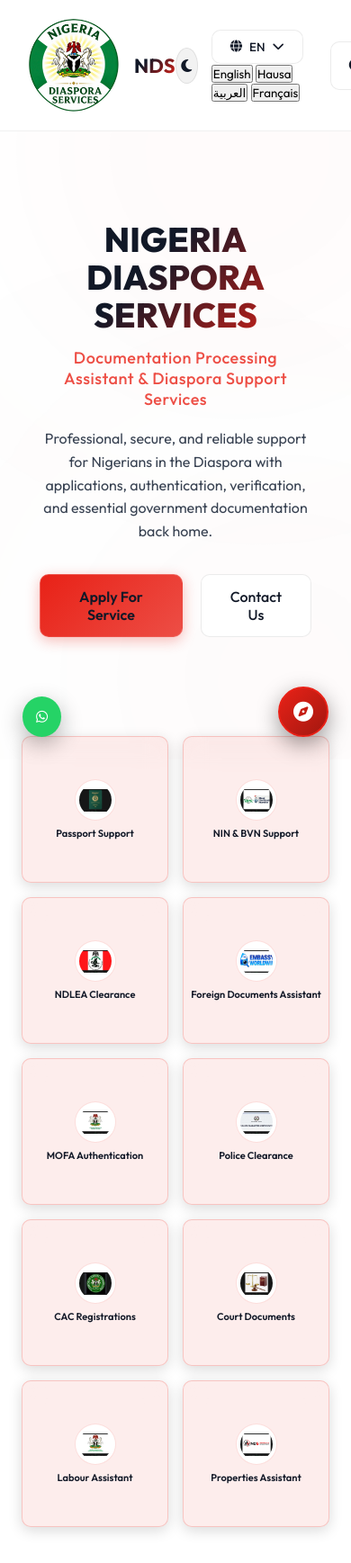
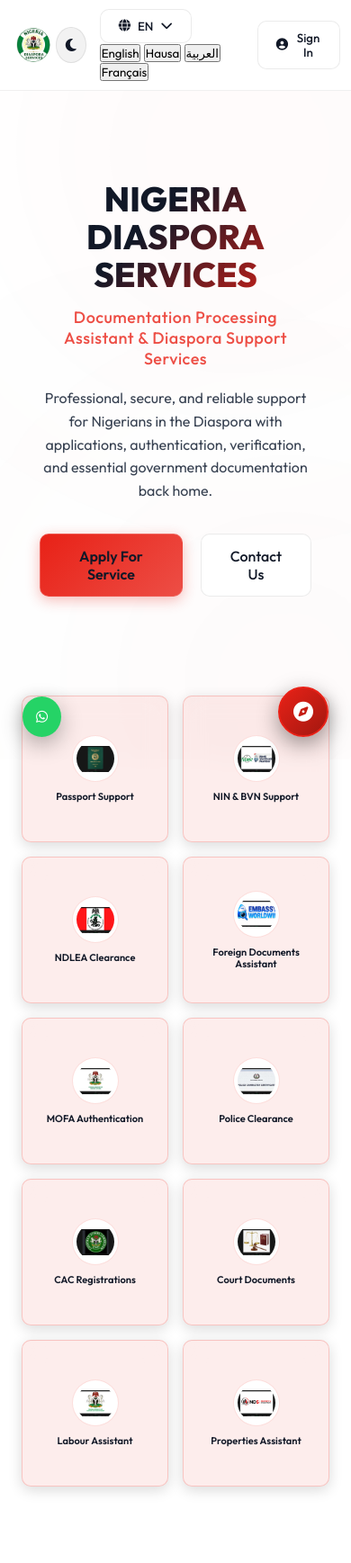
Before and after one commit to aminahausawi10-max/NDS, a PHP site: page / in a window 390 px wide; the page is wider, and only the part inside the window is pictured. Shown: that part at 90% size. After the commit the page ends 1659 px from the top of that part, so only its background shows below. Run offline with PHP 8.4, Linux system fonts and the light colour scheme.

Commit message:
Fix mobile header horizontal layout overflow and make service logo icons larger

```diff
--- a/public/style.css
+++ b/public/style.css
@@ -1612,6 +1612,16 @@ select option {
 }
 
 @media (max-width: 768px) {
+  .header-container {
+    padding: 10px 12px !important;
+  }
+  .logo img {
+    height: 50px !important;
+    width: 50px !important;
+  }
+  .logo span {
+    display: none !important;
+  }
   .desktop-nav {
     display: none;
   }
@@ -1894,7 +1904,7 @@ select option {
   -webkit-backdrop-filter: blur(12px) !important;
   border: 1px solid rgba(230, 33, 23, 0.2) !important;
   border-radius: var(--border-radius-md) !important;
-  padding: 12px 8px !important;
+  padding: 14px 10px !important;
   text-align: center;
   text-decoration: none;
   transition: var(--transition-smooth);
@@ -1915,16 +1925,16 @@ select option {
 }
 
 .home-service-icon-wrap {
-  width: 46px;
-  height: 46px;
+  width: 52px;
+  height: 52px;
   border-radius: 50%;
   background: #ffffff !important;
   color: #e62117;
-  font-size: 20px;
+  font-size: 22px;
   display: flex;
   align-items: center;
   justify-content: center;
-  margin-bottom: 8px;
+  margin-bottom: 10px;
   border: 1px solid rgba(230, 33, 23, 0.15);
   transition: var(--transition-smooth);
 }
@@ -1942,8 +1952,8 @@ select option {
 }
 
 .home-service-logo-img {
-  width: 36px;
-  height: 36px;
+  width: 42px;
+  height: 42px;
   object-fit: contain;
   border-radius: 50%;
 }
```
